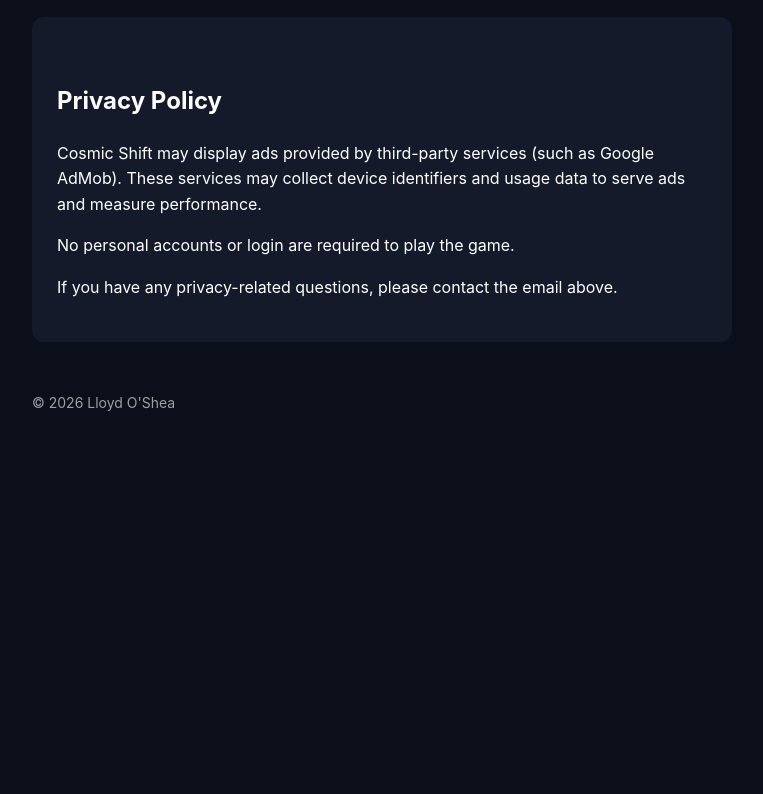
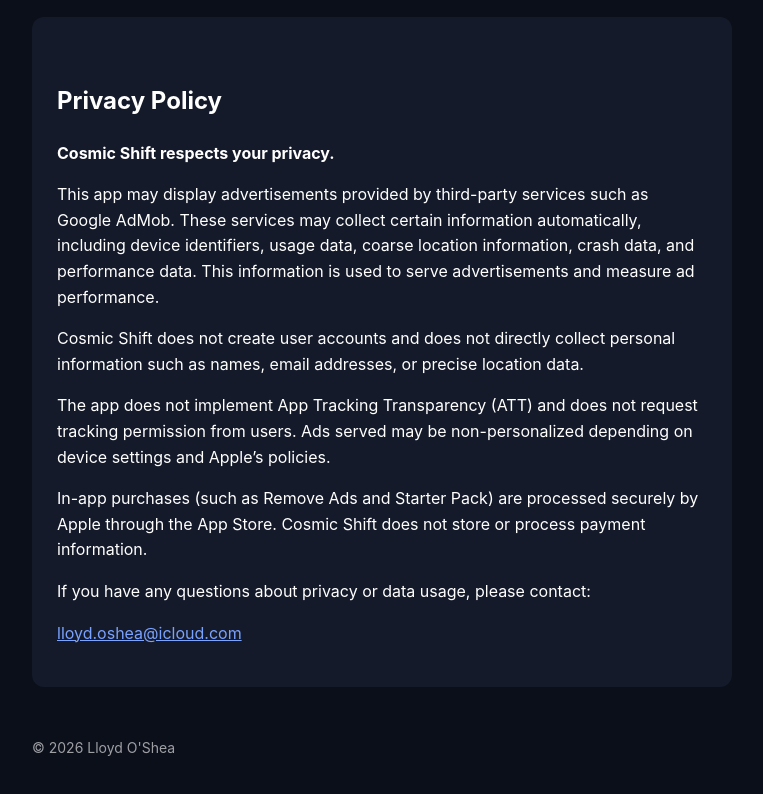
Before and after one commit to lloydoshea/cosmic-shift-site, a plain HTML site: page index.html in a window 1280 px wide. Shown: the part 450-1244 px from the top of the page, without its empty margins (258-1021 px from the left). Before the commit the page ends 904 px from the top, so only its background shows below. Drawn offline with Linux system fonts and the light colour scheme.

Commit message:
Update index.html

```diff
--- a/index.html
+++ b/index.html
@@ -52,12 +52,22 @@
             <p>We aim to respond within 48 hours.</p>
         </div>
 
-        <div class="card">
+       <div class="card">
             <h2>Privacy Policy</h2>
-            <p>Cosmic Shift may display ads provided by third-party services (such as Google AdMob). These services may collect device identifiers and usage data to serve ads and measure performance.</p>
-            <p>No personal accounts or login are required to play the game.</p>
-            <p>If you have any privacy-related questions, please contact the email above.</p>
-        </div>
+
+            <p><strong>Cosmic Shift respects your privacy.</strong></p>
+
+            <p>This app may display advertisements provided by third-party services such as Google AdMob. These services may collect certain information automatically, including device identifiers, usage data, coarse location information, crash data, and performance data. This information is used to serve advertisements and measure ad performance.</p>
+
+            <p>Cosmic Shift does not create user accounts and does not directly collect personal information such as names, email addresses, or precise location data.</p>
+
+            <p>The app does not implement App Tracking Transparency (ATT) and does not request tracking permission from users. Ads served may be non-personalized depending on device settings and Apple’s policies.</p>
+
+            <p>In-app purchases (such as Remove Ads and Starter Pack) are processed securely by Apple through the App Store. Cosmic Shift does not store or process payment information.</p>
+
+            <p>If you have any questions about privacy or data usage, please contact:</p>
+            <p><a href="mailto:lloyd.oshea@icloud.com">lloyd.oshea@icloud.com</a></p>
+       </div>
 
         <footer>
             © 2026 Lloyd O'Shea
```
